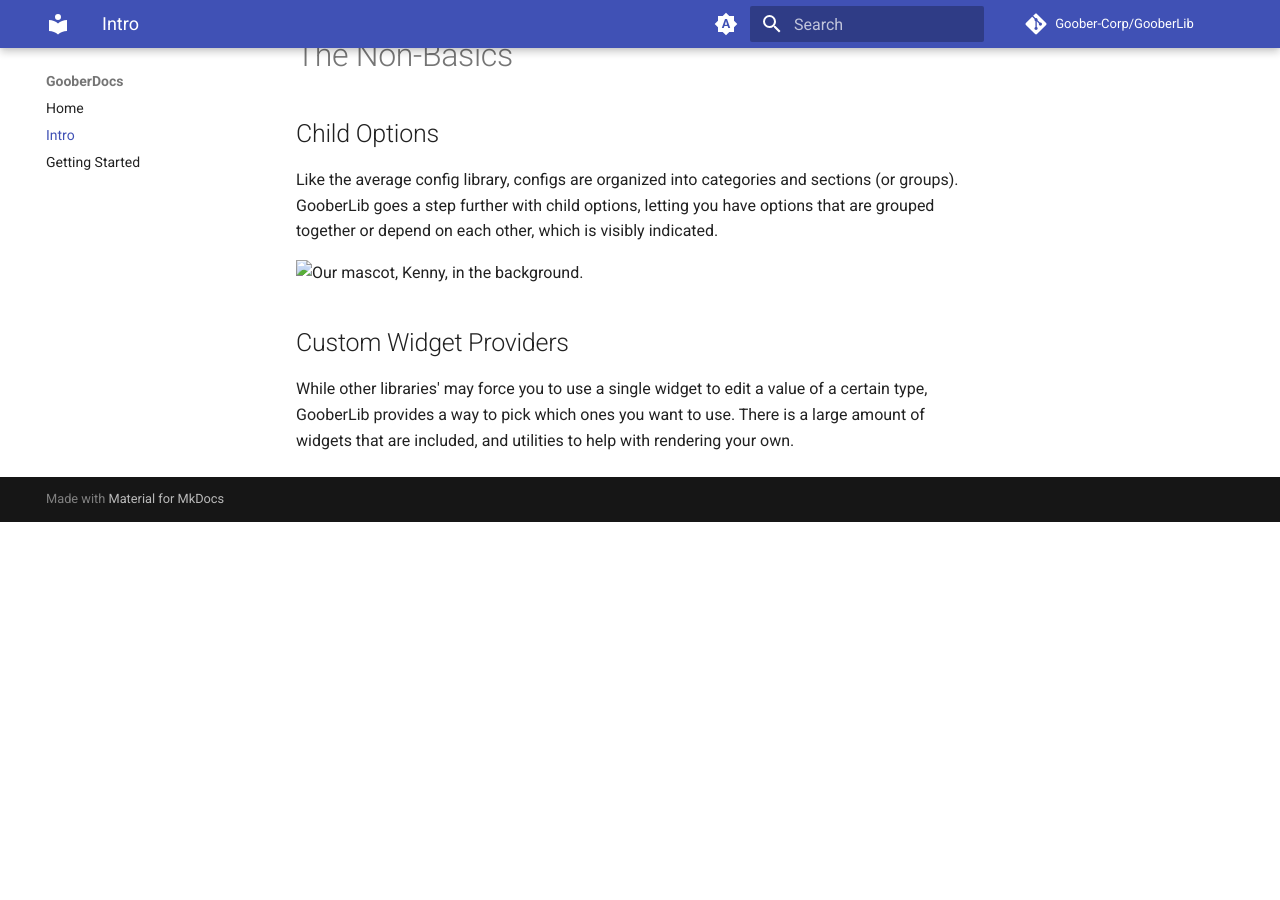
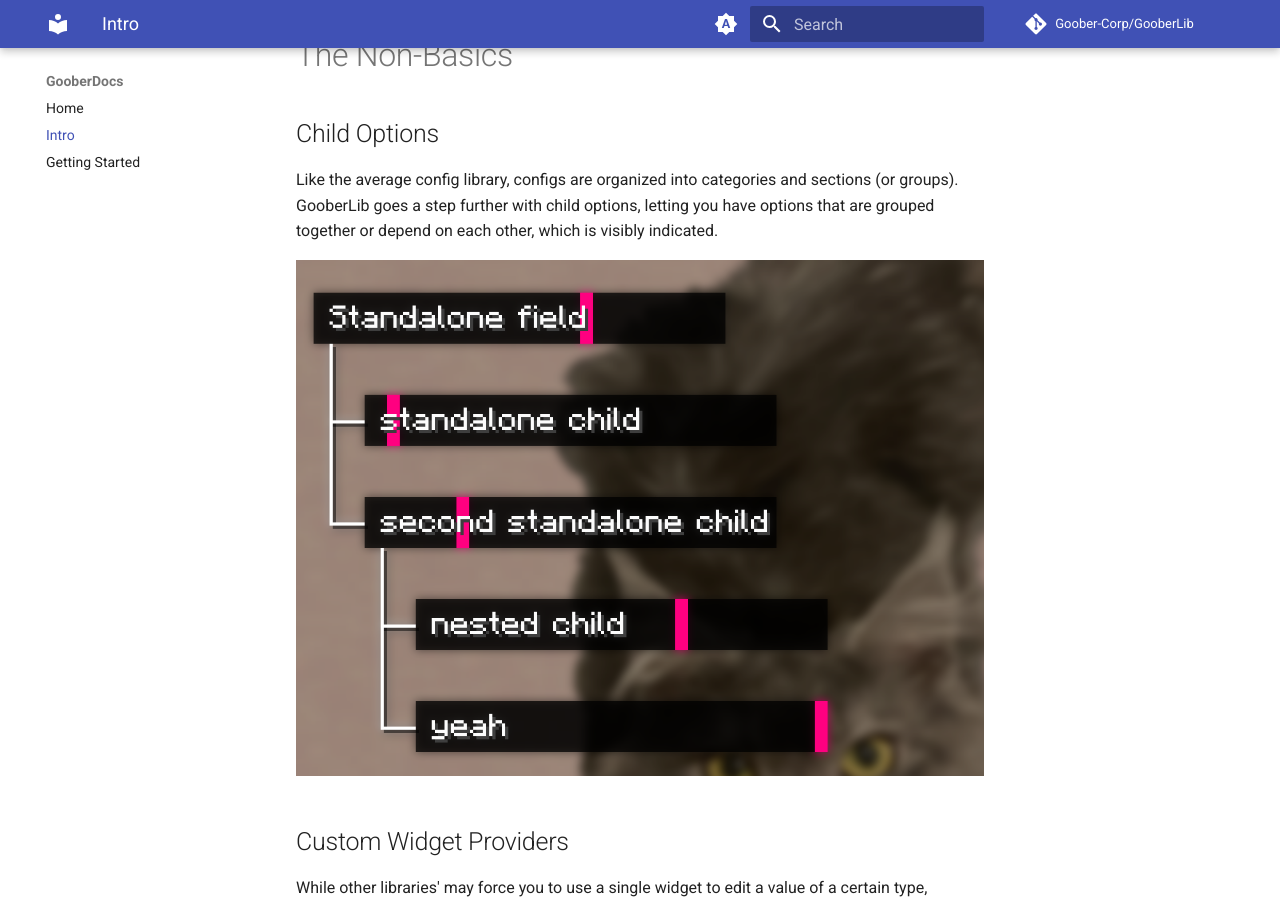
Before and after one commit to Goober-Corp/GooberDocs, an MkDocs documentation site: the page built from docs/intro.md, in a window 1280 px wide and 900 px high, scrolled down 705 px. Built offline with MkDocs 1.6.1 and Material for MkDocs 9.7.7, drawn with Linux system fonts in a browser that asks for light colours; comment, search, counter and statistics services are not loaded; before the commit the page ends 1227 px from its top, so only the background shows below that.

Commit message:
fix link

```diff
--- a/docs/intro.md
+++ b/docs/intro.md
@@ -29,7 +29,7 @@ GooberLib provides the basic set of options such as primitives, `String`s and li
 
 Like the average config library, configs are organized into categories and sections (or groups). GooberLib goes a step further with child options, letting you have options that are grouped together or depend on each other, which is visibly indicated.
 
-![Our mascot, Kenny, in the background.]("assets/images/child-options.png")
+![Our mascot, Kenny, in the background.](assets/images/child-options.png)
 
 ## Custom Widget Providers
 
```
